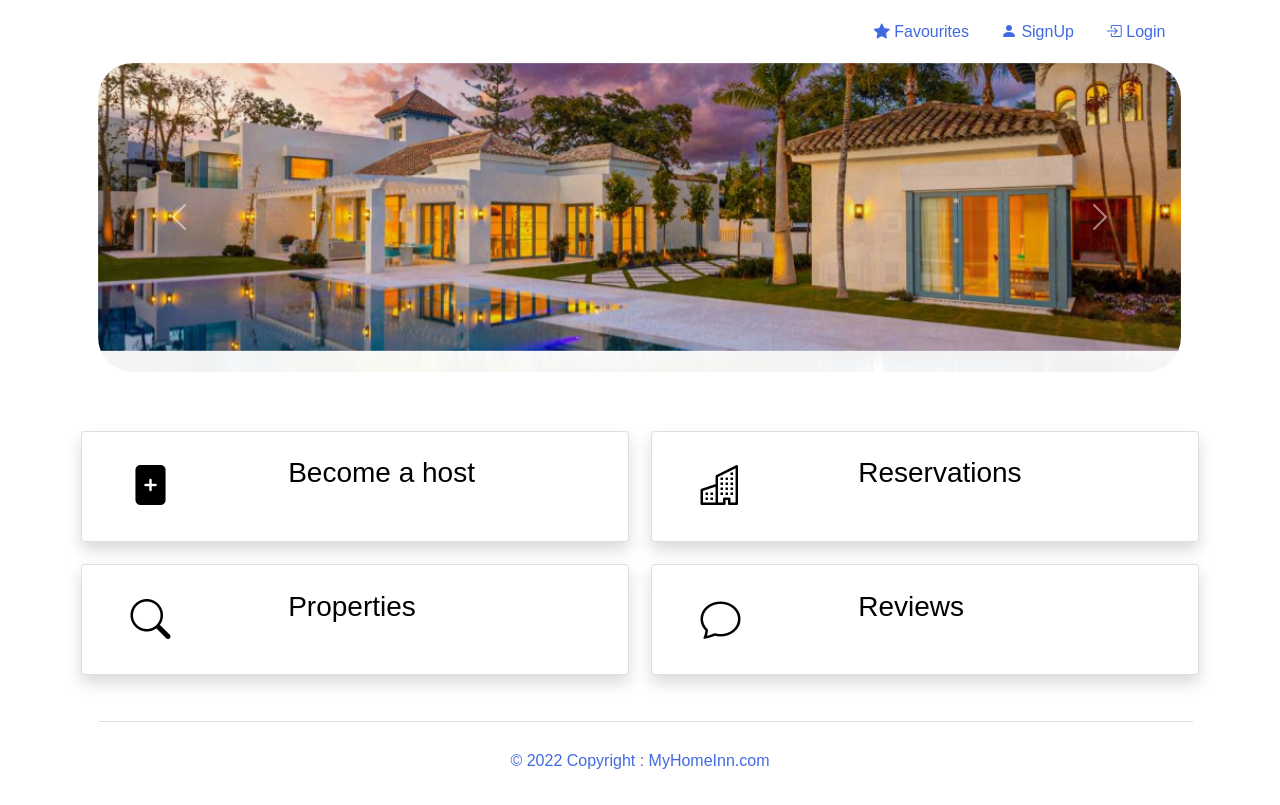
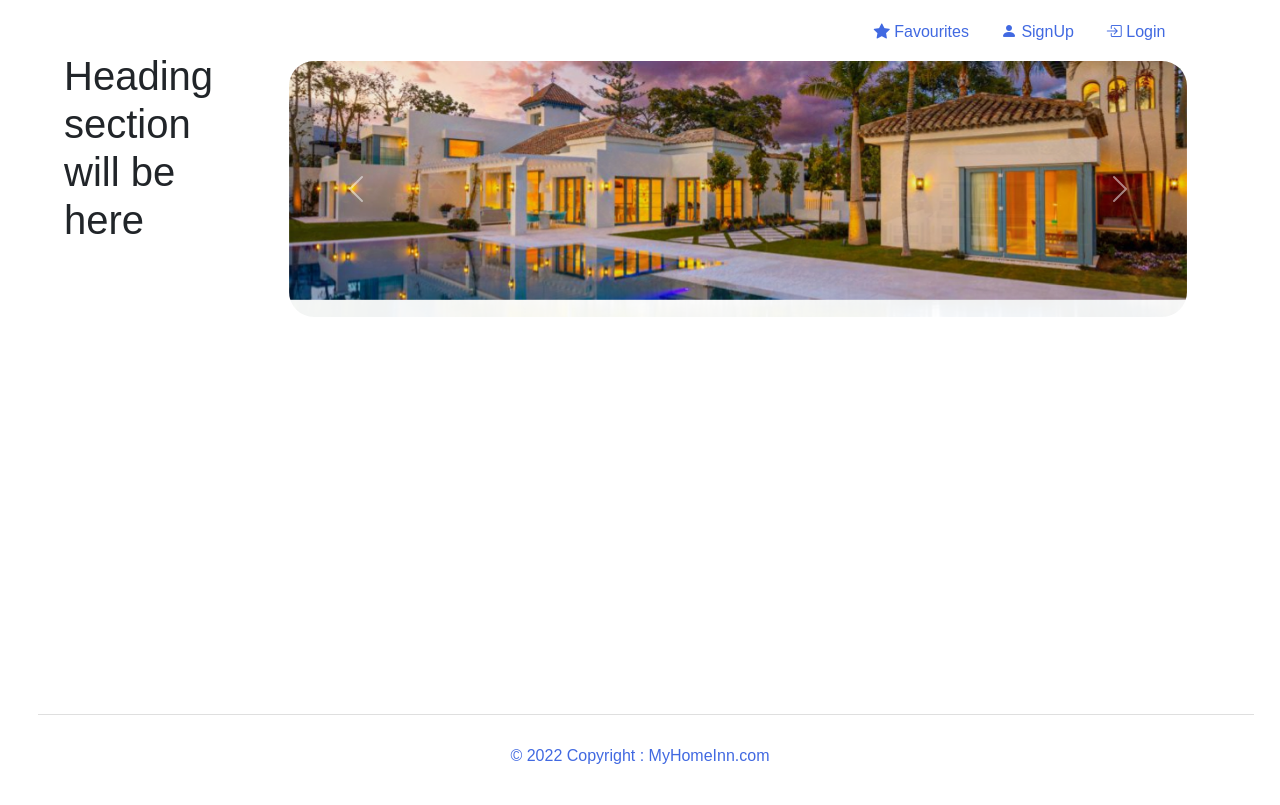
Before and after one commit to Rainam98/Staycation, a plain HTML site: page index.html in a window 1280 px wide. Drawn offline with nearby package versions, Linux system fonts and the light colour scheme.

Commit message:
body grid commented and space created for left side menu

```diff
--- a/css/main.css
+++ b/css/main.css
@@ -5,6 +5,11 @@ body{
 footer{
     font-family: sans-serif;
     color: #4169E1;
+    position: fixed;
+    left: 0;
+    bottom: 0;
+    width: 100%;
+    text-align: center;
 }
 
 body {
@@ -30,8 +35,9 @@ header{
 }
 
 .carousel{
-    border-radius: 35px;
+    border-radius: 25px;
     overflow: hidden;
+    margin-right: 3%;
 }
 
 .carousel-image{
--- a/index.html
+++ b/index.html
@@ -41,8 +41,23 @@
             </li>
         </ul>
 
+
+    </header>
+
+    <!-- Header end-->
+    <div class="row">
+
+        <!-- Side Menu-->
+        <div class="col-md-2">
+            <h1>Heading section will be here </h1>
+        </div>
+        <!-- Side Menu End-->
+
+        <!-- Main Body-->
+        <div class="col-md-10">
             <!-- Carousel -->
-        <div id="carouselExampleFade" class="carousel slide carousel-fade" data-bs-ride="carousel">
+            <div id="carouselExampleFade" class="carousel slide carousel-fade" data-interval="3000"
+                data-bs-ride="carousel">
                 <div class="carousel-inner">
                     <div class="carousel-item active">
                         <img src="images/property2.jpg" class="d-block img-fluid carousel-image"
@@ -80,15 +95,17 @@
                     <span class="visually-hidden">Next</span>
                 </button>
             </div>
-    </header>
+            <!-- Carousel End -->
 
-    <!-- Header end-->
+            <br>
+        </div>
+        <!-- Main Body End-->
 
-    <br><br>
+    </div>
 
     <!-- Main Body-->
 
-    <div class="container">
+    <!-- <div class="container">
         <div class="row row-cols-2">
             <div class="col-md-6 card-grid">
                 <a href="#" class="card-link">
@@ -163,16 +180,17 @@
                 </a>
             </div>
         </div>
-    </div>
+    </div> -->
 
     <!-- Main Body end-->
 
     <!-- Footer -->
+    <footer class="page-footer font-small">
         <hr class="horizontal-line">
-    <footer class="page-footer font-small">
 
         <!-- Copyright -->
-        <div class="footer-copyright text-center py-3"><p>© 2022 Copyright : MyHomeInn.com</p>
+        <div class="footer-copyright text-center py-3">
+            <p>© 2022 Copyright : MyHomeInn.com</p>
         </div>
         <!-- Copyright -->
 
```
Lines whose indentation alone changed are shown as unchanged.
